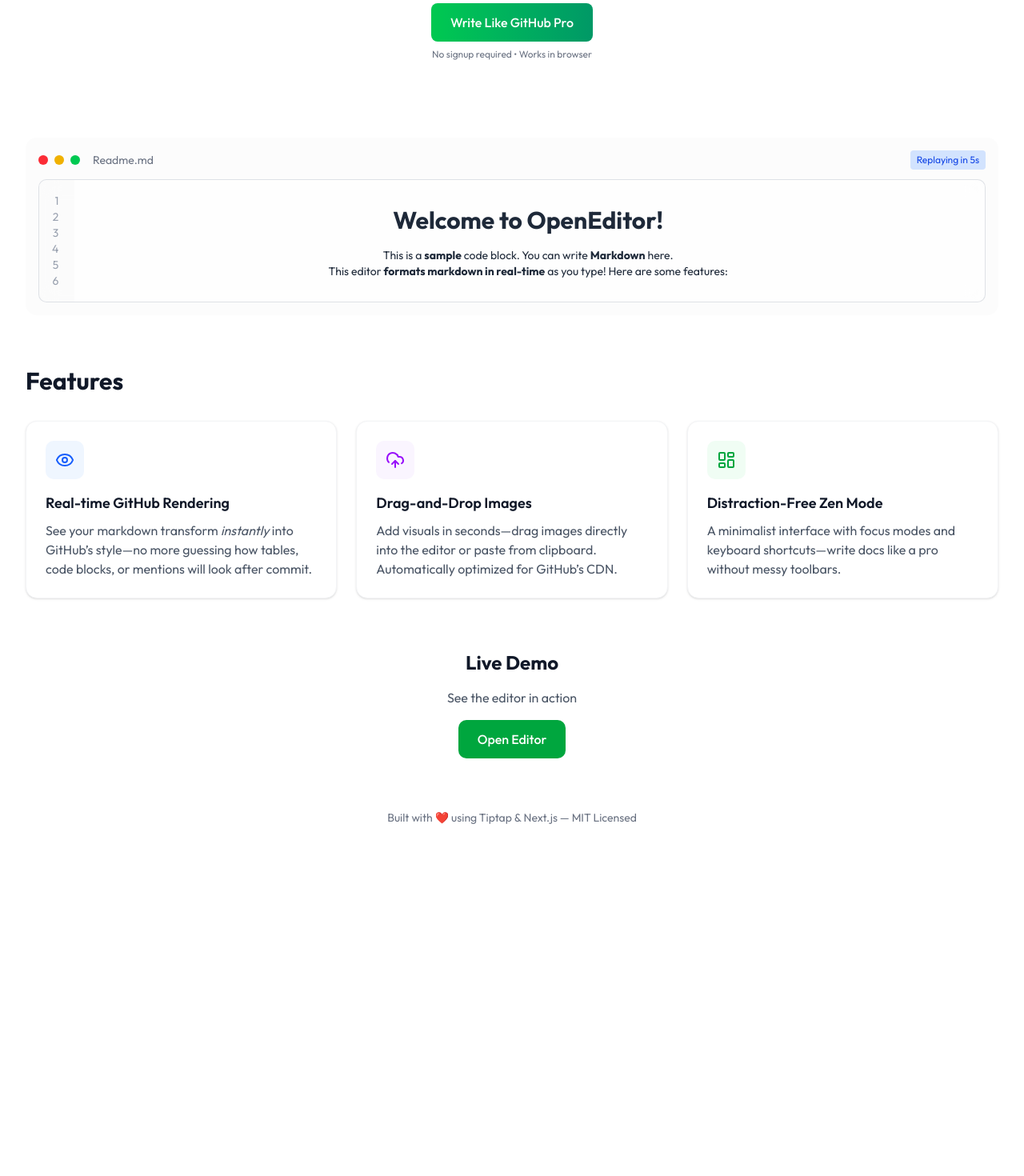
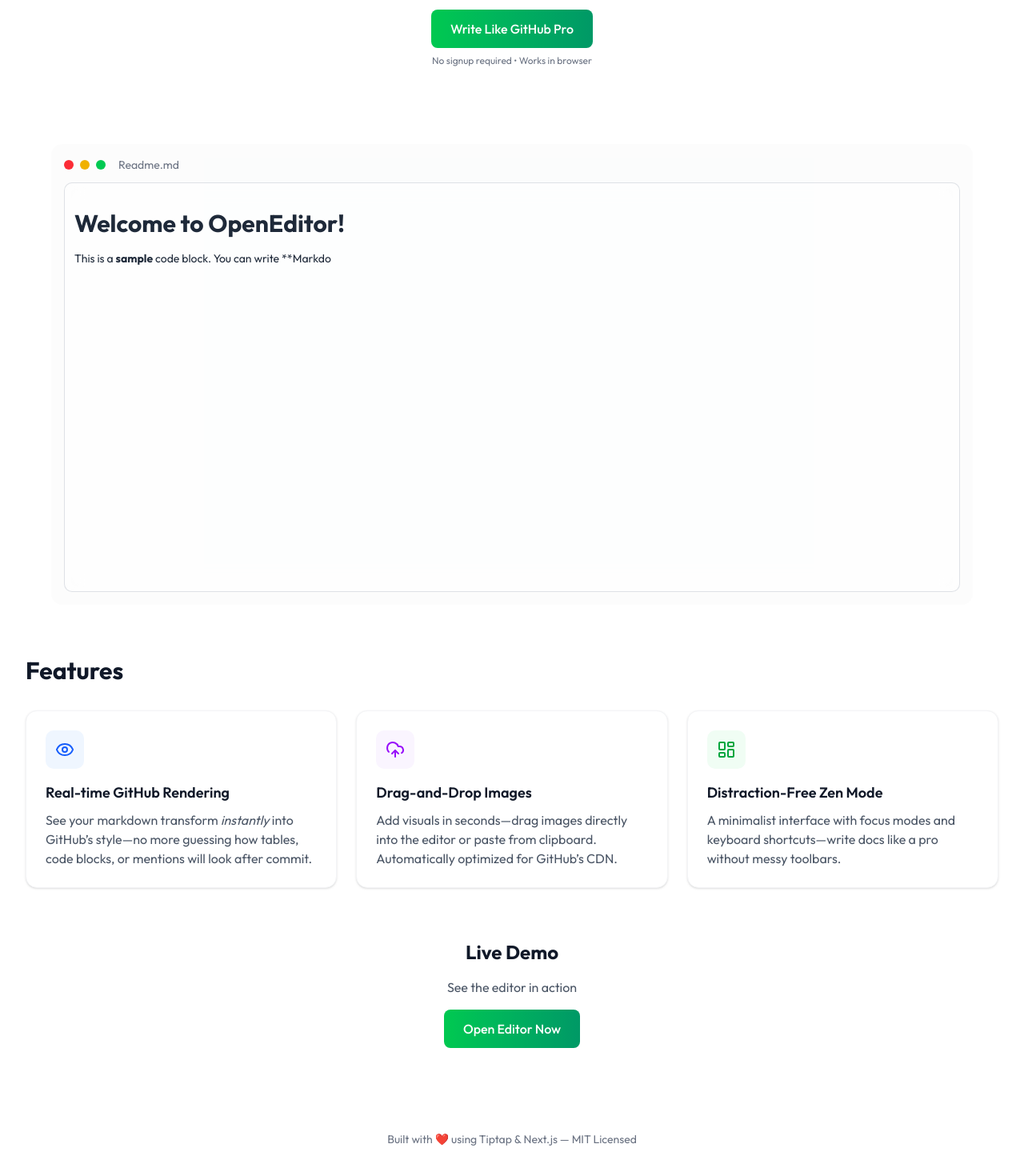
Before and after one commit to jonalphabert/live-editor-next-tiptap, a Next.js app: page / in a window 1280 px wide. Shown: the part 312-1782 px from the top of the page at 80% size. Before the commit the page ends 1392 px from the top, so only its background shows below. Built offline with nearby package versions, Linux system fonts and the light colour scheme.

Commit message:
make the landing page good

```diff
--- a/app/page.tsx
+++ b/app/page.tsx
@@ -11,6 +11,18 @@
 This is a **sample** code block. You can write **Markdown** here.
 
 This editor **formats markdown in real-time** as you type! Here are some features:
+
+## Text Formatting
+- *Italic text* with single asterisks
+- **Bold text** with double asterisks
+- ~~Strikethrough~~ with double tildes
+- \`Inline code\` with backticks
+
+## Lists
+1. Ordered list item
+2. Another ordered item
+   - Nested unordered item
+   - Another nested item
 `;
 
   return (
@@ -25,8 +37,8 @@
             <h2 className="text-4xl font-bold mb-8">
               Craft Perfect GitHub Content with Real-Time Preview
             </h2>
-            <p className="text-lg text-gray-600 dark:text-gray-300 mb-6">
-            A lightning-fast editor that understands GitHub's markdown flavor. Write documentation, profile bios, and project READMEs with confidence—seeing exactly how they'll appear on GitHub as you type. No more guesswork, just polished content.
+            <p className="text-lg text-gray-600 dark:text-gray-300 mb-8 max-w-6xl mx-auto">
+              A lightning-fast editor that understands GitHub's markdown flavor. Write documentation, profile bios, and project READMEs with confidence—seeing exactly how they'll appear on GitHub as you type. No more guesswork, just polished content.
             </p>
             <div className="flex justify-center gap-4 mb-24">
               <div>
@@ -41,7 +53,7 @@
             <GlassEditor
                 code={exampleCode}
                 language="Readme.md"
-                typingSpeed={30}
+                typingSpeed={70}
               />
           </section>
 
@@ -97,12 +109,15 @@
           <section className="text-center mb-16">
             <h3 className="text-2xl font-bold mb-4">Live Demo</h3>
             <p className="mb-4 text-gray-600 dark:text-gray-300">See the editor in action</p>
-            <a
-              href="/editor"
-              className="inline-block px-6 py-3 bg-green-600 text-white rounded-lg font-medium hover:bg-green-700"
-            >
-              Open Editor
-            </a>
+            <div className="flex justify-center gap-4 mb-24">
+              <div>
+                <Link href="/editor" >
+                  <div className="bg-gradient-to-r from-green-500 to-emerald-600 text-white font-medium py-3 px-6 rounded-md hover:shadow-lg transition-all mb-2">
+                    Open Editor Now
+                  </div>
+                </Link>
+              </div>
+            </div>
           </section>
 
           {/* Footer */}
--- a/components/AnimationEditor.tsx
+++ b/components/AnimationEditor.tsx
@@ -17,7 +17,7 @@
   code,
   language = 'markdown',
   typingSpeed = 30,
-  showLineNumbers = true,
+  showLineNumbers = false,
 }) => {
   const [displayedCode, setDisplayedCode] = useState('');
   const [currentIndex, setCurrentIndex] = useState(0);
@@ -194,7 +194,7 @@
   };
 
   return (
-    <div className="rounded-xl overflow-hidden w-full">
+    <div className="rounded-xl overflow-hidden w-full max-w-6xl mx-auto text-left">
       <div className="p-4 bg-gray-100/30 dark:bg-gray-900/20">
         <div className="flex items-center gap-2 mb-3">
           <div className="flex gap-2">
@@ -214,7 +214,7 @@
 
         <div
           ref={editorRef}
-          className="border rounded-lg font-mono text-sm overflow-auto max-h-96
+          className="border rounded-lg font-mono text-sm overflow-auto min-h-128
                     bg-white/60 backdrop-blur-md border-gray-300/70
                     dark:bg-gray-800/30 dark:backdrop-blur-md dark:border-gray-700/50"
         >
@@ -236,7 +236,9 @@
               >
                 {displayedCode}
               </ReactMarkdown>
-              {isAnimating && <span className="ml-1 animate-pulse">|</span>}
+              {displayedCode === '' && (
+              <span className="animate-pulse cursor">|</span>
+            )}
             </div>
           </div>
         </div>
--- a/components/Navbar.tsx
+++ b/components/Navbar.tsx
@@ -11,7 +11,7 @@
   const [isOpen, setIsOpen] = useState(false);
 
   return (
-    <nav className="container mx-auto bg-gray-100 dark:bg-gray-800/70 backdrop-blur-md rounded-md shadow-md px-4 sm:px-12 py-4 flex justify-between items-center mb-12 top-12 sticky">
+    <nav className="container mx-auto bg-gray-100 dark:bg-gray-800/70 backdrop-blur-md rounded-md shadow-md px-4 sm:px-12 py-4 flex justify-between items-center mb-12 top-12 sticky z-[99999]">
       {/* Logo */}
       <h1 className="text-2xl font-bold">OpenEditor</h1>
 
--- a/components/theme/ThemeButton.tsx
+++ b/components/theme/ThemeButton.tsx
@@ -9,7 +9,7 @@
   return (
     <Button
       onClick={toggleDarkMode}
-      className="p-2 rounded-full bg-gray-200 dark:bg-gray-700"
+      className="p-2 rounded-full bg-gray-200 dark:bg-gray-700 cursor-pointer hover:bg-gray-300 dark:hover:bg-gray-600"
       aria-label={darkMode ? 'Switch to light mode' : 'Switch to dark mode'}
     >
       {darkMode ? (
```
